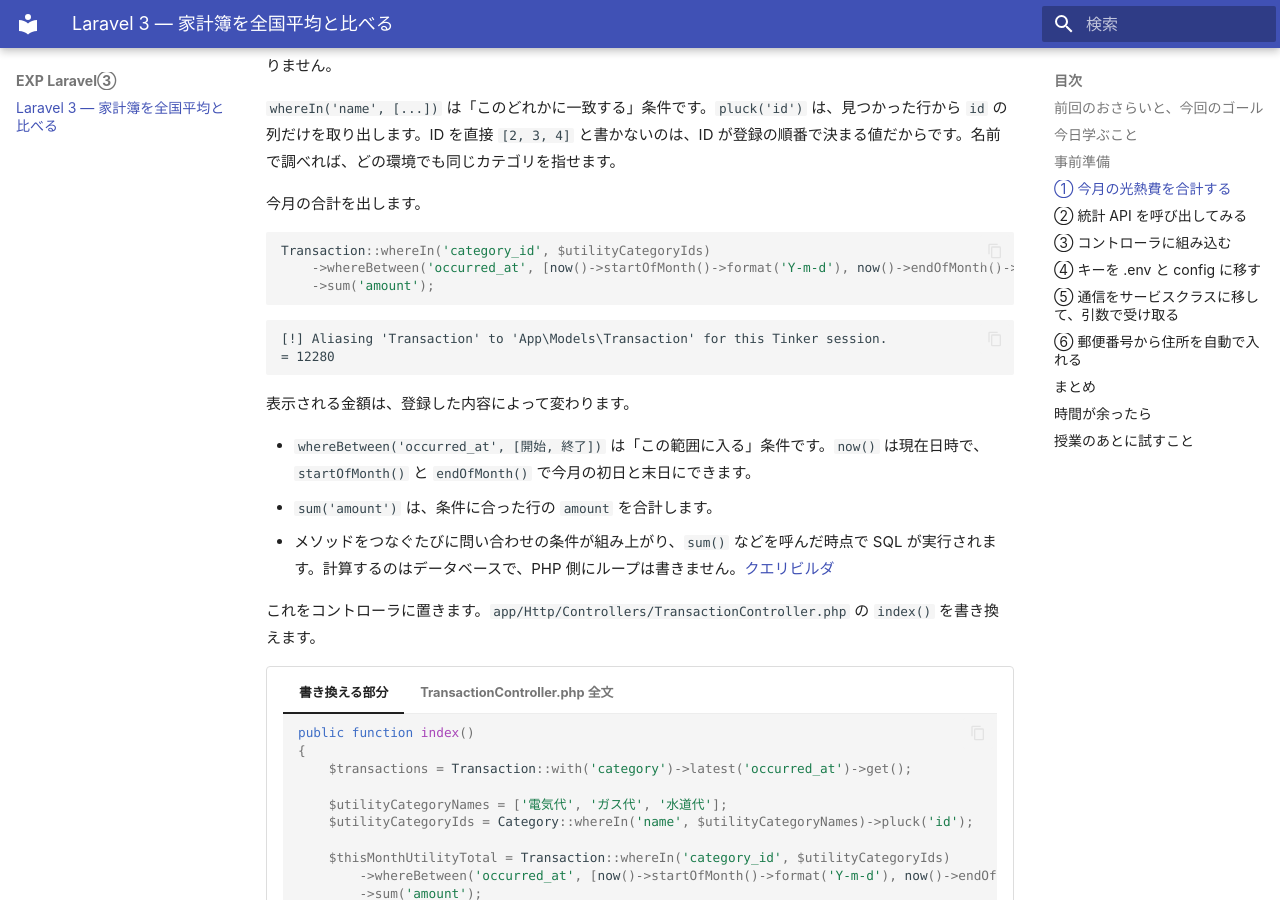
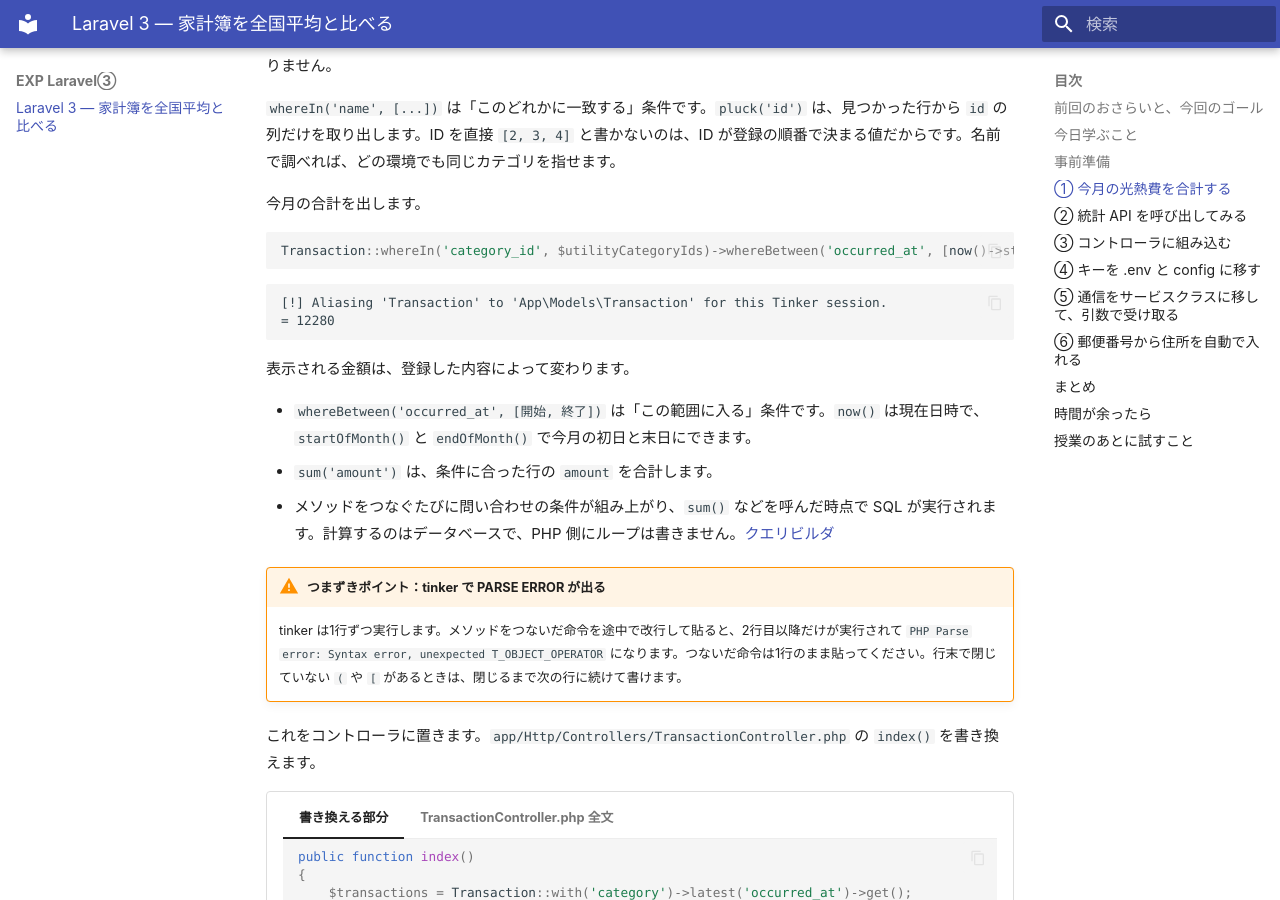
Before and after one commit to abekdwight/gslabo-lesson5, an MkDocs documentation site: the page built from docs/index.md, in a window 1280 px wide and 900 px high, scrolled down 2621 px. Built offline with MkDocs 1.6.1 and Material for MkDocs 9.7.7, drawn with Linux system fonts in a browser that asks for light colours.

Commit message:
make tinker aggregation snippet single line to survive paste

````diff
--- a/docs/index.md
+++ b/docs/index.md
@@ -113,9 +113,7 @@ $utilityCategoryIds = Category::whereIn('name', $utilityCategoryNames)->pluck('i
 今月の合計を出します。
 
 ```php
-Transaction::whereIn('category_id', $utilityCategoryIds)
-    ->whereBetween('occurred_at', [now()->startOfMonth()->format('Y-m-d'), now()->endOfMonth()->format('Y-m-d')])
-    ->sum('amount');
+Transaction::whereIn('category_id', $utilityCategoryIds)->whereBetween('occurred_at', [now()->startOfMonth()->format('Y-m-d'), now()->endOfMonth()->format('Y-m-d')])->sum('amount');
 ```
 
 ```
@@ -128,6 +126,10 @@ Transaction::whereIn('category_id', $utilityCategoryIds)
 - `whereBetween('occurred_at', [開始, 終了])` は「この範囲に入る」条件です。`now()` は現在日時で、`startOfMonth()` と `endOfMonth()` で今月の初日と末日にできます。
 - `sum('amount')` は、条件に合った行の `amount` を合計します。
 - メソッドをつなぐたびに問い合わせの条件が組み上がり、`sum()` などを呼んだ時点で SQL が実行されます。計算するのはデータベースで、PHP 側にループは書きません。[クエリビルダ](https://readouble.com/laravel/13.x/ja/queries.html)
+
+!!! warning "つまずきポイント：tinker で PARSE ERROR が出る"
+
+    tinker は1行ずつ実行します。メソッドをつないだ命令を途中で改行して貼ると、2行目以降だけが実行されて `PHP Parse error: Syntax error, unexpected T_OBJECT_OPERATOR` になります。つないだ命令は1行のまま貼ってください。行末で閉じていない `(` や `[` があるときは、閉じるまで次の行に続けて書けます。
 
 これをコントローラに置きます。`app/Http/Controllers/TransactionController.php` の `index()` を書き換えます。
 
````
